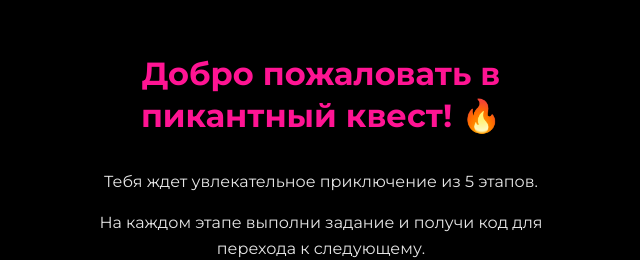
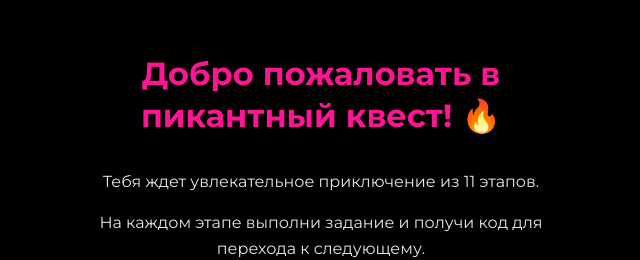
Before and after one commit to MarketerKA/some_hehe, a React (Vite) app: page / in a window 1280 px wide. Shown: the part 154-414 px from the top of the page, without its empty margins (319-959 px from the left). Built offline with nearby package versions, Linux system fonts and the light colour scheme.

Commit message:
Fix stage count from 5 to 11

```diff
--- a/src/components/CompletionScreen/CompletionScreen.tsx
+++ b/src/components/CompletionScreen/CompletionScreen.tsx
@@ -18,7 +18,7 @@ const CompletionScreen = ({ onReset }: CompletionScreenProps) => {
         <h1 className="completion-title">{questData.completionMessage}</h1>
 
         <div className="completion-message">
-          <p>Ты прошла все 5 этапов квеста!</p>
+          <p>Ты прошла все 11 этапов квеста!</p>
           <p>Надеюсь, тебе понравилось это приключение 🌟</p>
         </div>
 
--- a/src/components/WelcomeScreen/WelcomeScreen.tsx
+++ b/src/components/WelcomeScreen/WelcomeScreen.tsx
@@ -12,7 +12,7 @@ const WelcomeScreen = ({ onStart }: WelcomeScreenProps) => {
         <h1 className="welcome-title">{questData.welcomeMessage}</h1>
 
         <div className="welcome-description">
-          <p>Тебя ждет увлекательное приключение из 5 этапов.</p>
+          <p>Тебя ждет увлекательное приключение из 11 этапов.</p>
           <p>На каждом этапе выполни задание и получи код для перехода к следующему.</p>
           <p>Твой прогресс будет сохранен, так что можешь проходить квест в своем темпе.</p>
         </div>
```
